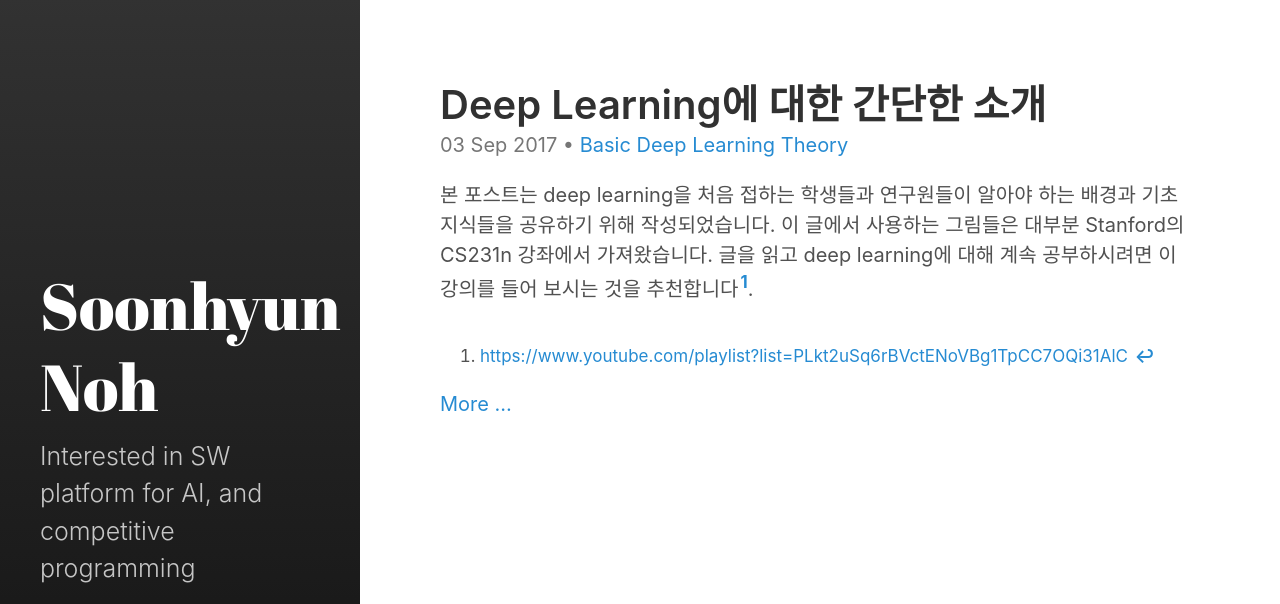
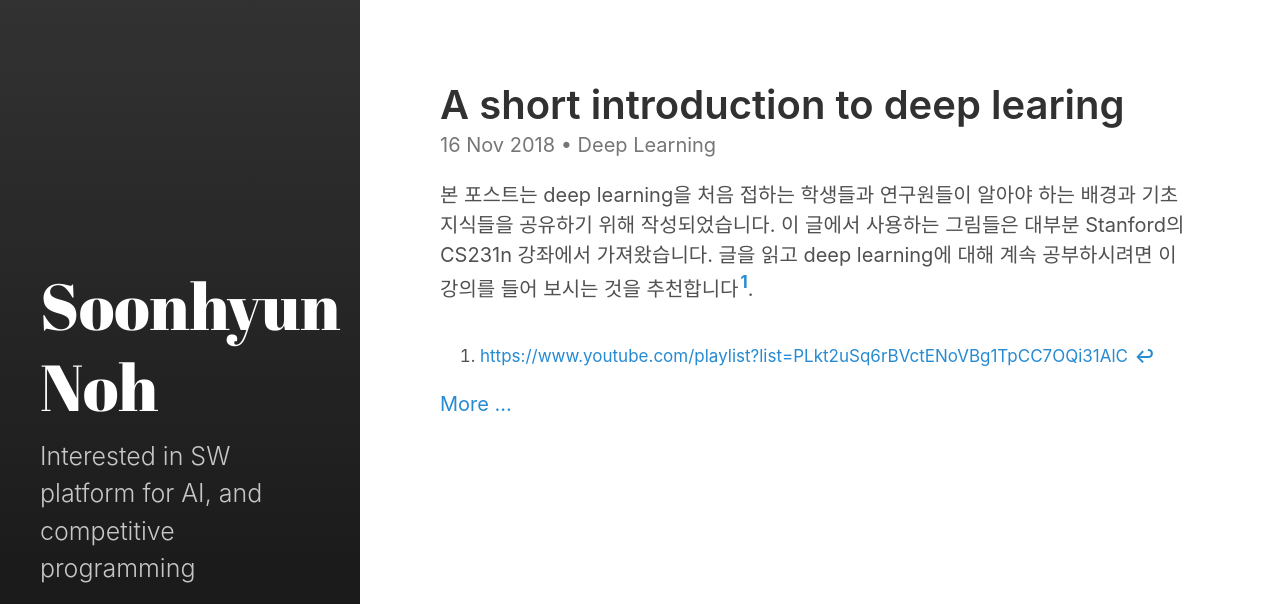
Before and after one commit to shnoh171/shnoh171.github.io, a Jekyll site: the page built from index.html, in a window 1280 px wide, cut to the strip 0-604 px from the top of the page. Built offline with Jekyll 4.4.1, drawn with Linux system fonts in a browser that asks for light colours; the list of posts is cut into pages by our own code.

Commit message:
start translating deep learning post

```diff
--- a/_posts/2017-09-03-introduction-to-deep-learning.md
+++ b/_posts/2018-11-16-short-introduction-to-deep-learning-revised.md
@@ -1,8 +1,8 @@
 ---
 layout: post
-title: Deep Learning에 대한 간단한 소개
+title: A short introduction to deep learing
 categories:
-  - Basic Deep Learning Theory
+  - Deep Learning
 ---
 본 포스트는 deep learning을 처음 접하는 학생들과 연구원들이 알아야 하는 배경과 기초 지식들을 공유하기 위해 작성되었습니다. 이 글에서 사용하는 그림들은 대부분 Stanford의 CS231n 강좌에서 가져왔습니다. 글을 읽고 deep learning에 대해 계속 공부하시려면 이 강의를 들어 보시는 것을 추천합니다[^CS231n16_YouTube].
 
```
